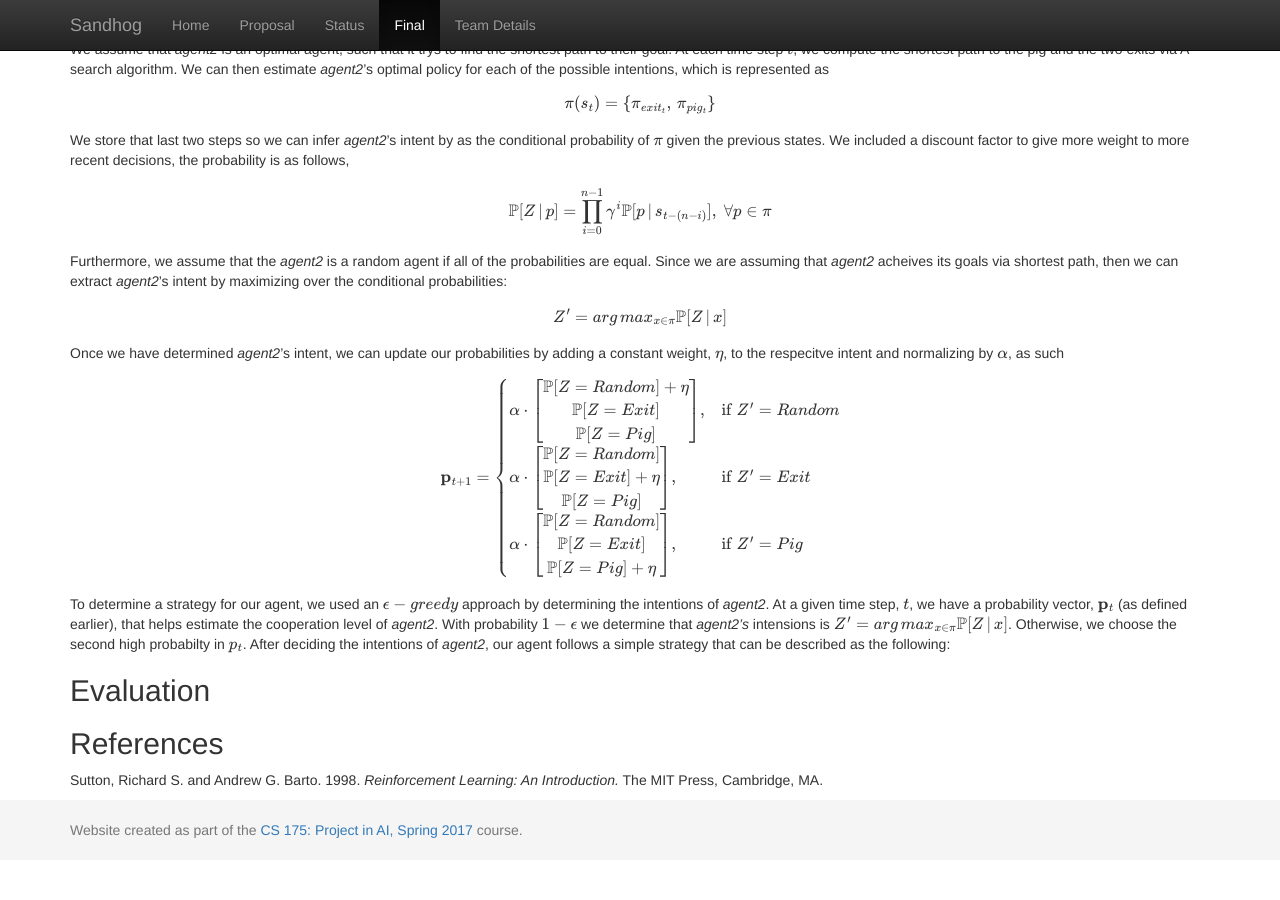
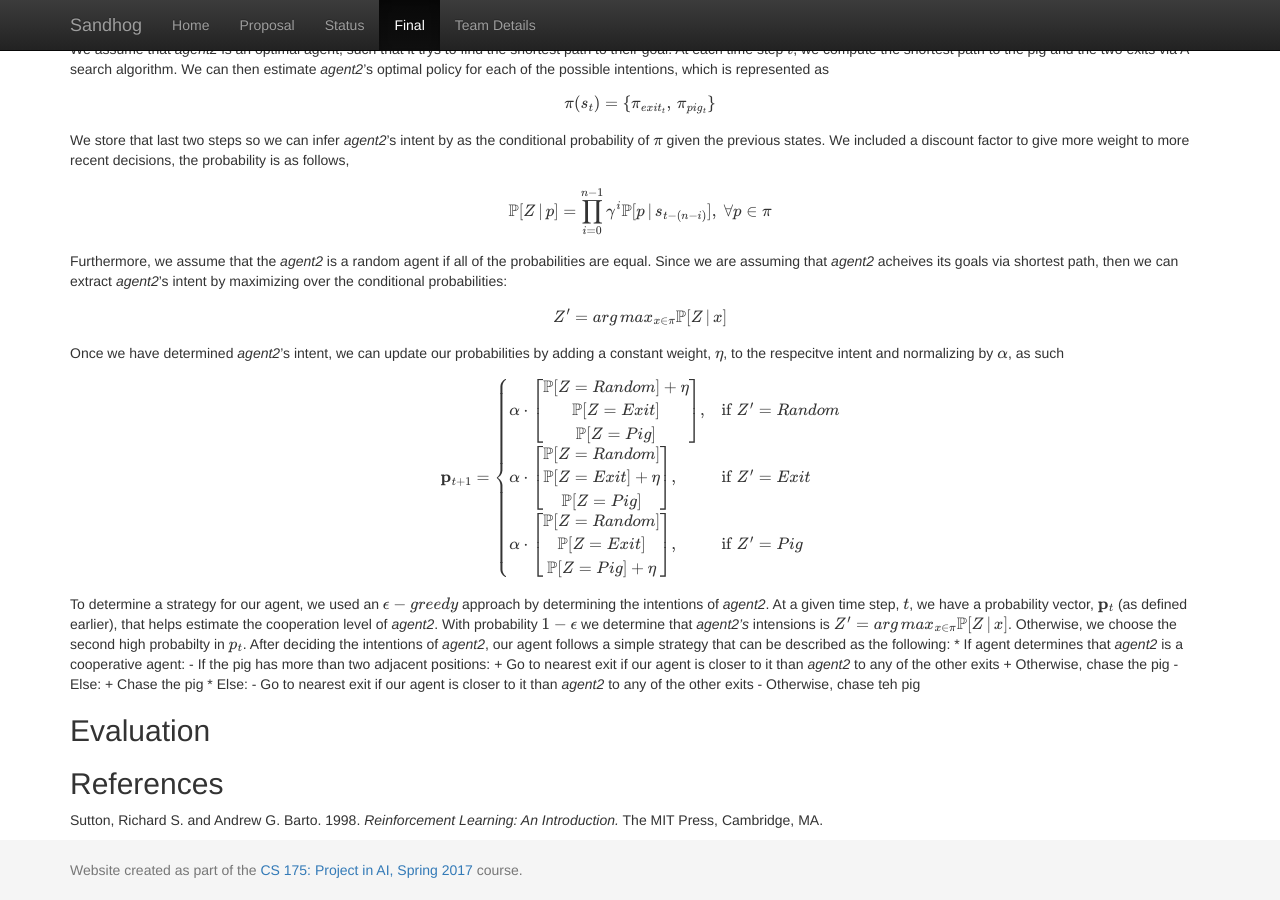
Before and after one commit to hfloresr/Sandhog, a Jekyll site: the page built from docs/final.md, in a window 1280 px wide and 900 px high, scrolled down 1432 px. Built offline with Jekyll 4.4.1, drawn with Linux system fonts in a browser that asks for light colours; formulas are drawn with MathJax 3; before the commit the page ends 2292 px from its top, so only the background shows below that.

Commit message:
added decisions for strategy

```diff
--- a/docs/final.md
+++ b/docs/final.md
@@ -86,6 +86,16 @@ $$\mathbf{p}_{t+1} =
 \end{cases}$$
 
 To determine a strategy for our agent, we used an $$\epsilon - greedy$$ approach by determining the intentions of *agent2*. At a given time step, $$t$$, we have a probability vector, $$\mathbf{p}_{t}$$ (as defined earlier), that helps estimate the cooperation level of *agent2*. With probability $$1 - \epsilon$$ we determine that *agent2's* intensions is $$Z' = arg\,max_{x \in \pi} \mathbb{P}[Z \, \lvert \, x]$$. Otherwise, we choose the second high probabilty in $$p_{t}$$. After deciding the intentions of *agent2*, our agent follows a simple strategy that can be described as the following:
+    * If agent determines that *agent2* is a cooperative agent:
+        - If the pig has more than two adjacent positions:
+            + Go to nearest exit if our agent is closer to it than *agent2* to any of the other exits
+            + Otherwise, chase the pig
+        - Else:
+            + Chase the pig
+    * Else:
+        - Go to nearest exit if our agent is closer to it than *agent2* to any of the other exits
+        - Otherwise, chase teh pig
+
 
 
 ## Evaluation
```
